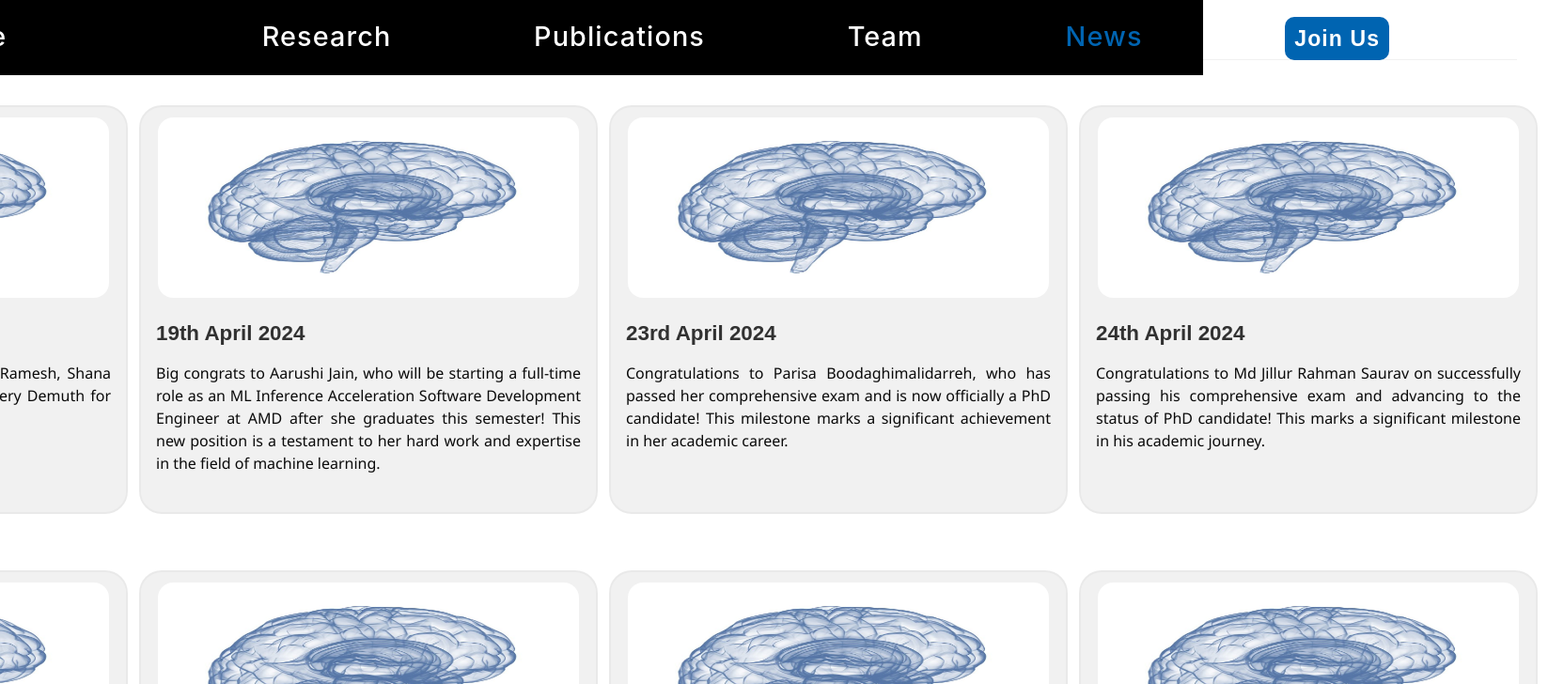
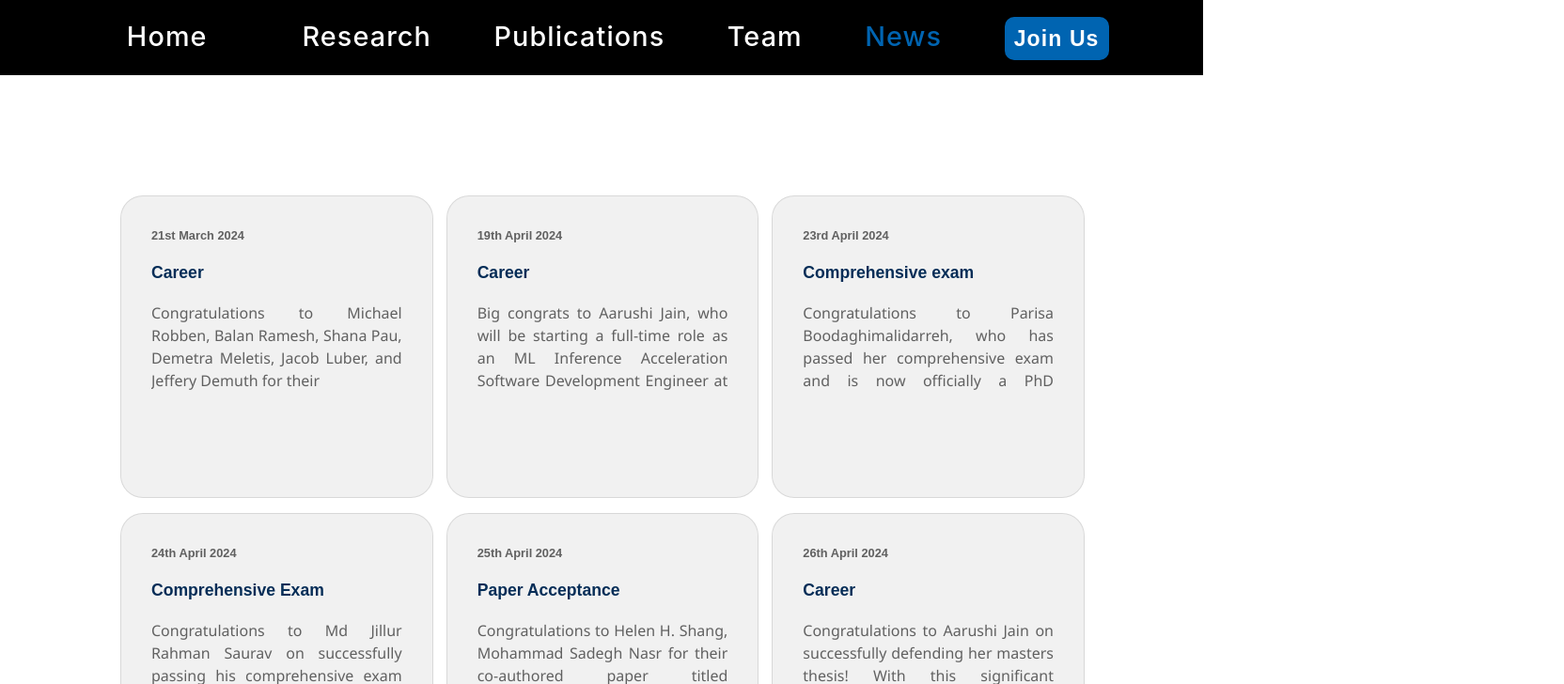
Before and after one commit to jaiprakash1824/luberlab.github.io, a React (Vite) app: page /news in a window 1280 px wide. Shown: the top 728 px of the page at 94% size, 1664 px wide, since content can reach past the window. Built offline with nearby package versions, Linux system fonts and the light colour scheme.

Commit message:
subtitle scroll animation, image adjustment

```diff
--- a/src/Components/News/NewCardMain.css
+++ b/src/Components/News/NewCardMain.css
@@ -1,7 +1,7 @@
 /* Main card styling */
 .news-card {
   width: 100%; /* Full width within grid cell */
-  height: 90%;
+  height: 20rem;
   text-align: center;
   display: flex; /* Flexbox for internal layout */
   flex-direction: column;
@@ -12,17 +12,19 @@
   transition: all 0.3s ease-in-out;
   margin: 0 auto;
   animation: fadeIn 1s ease-in-out;
-  border: 2px solid rgba(0, 0, 0, 0.03);
+  border: 1px solid rgba(0, 0, 0, 0.1);
 }
 
 .news-card-container {
-  display: grid; /* Use grid layout for the container */
-  grid-template-columns: repeat(
-    auto-fit,
-    minmax(300px, 1fr)
-  ); /* Responsive grid with flexible columns */
-  gap: 15px; /* Space between grid items */
-  padding: 20px; /* Padding around the container */
+  display: flex; /* Use grid layout for the container */
+  grid-template-rows: repeat(
+    3,
+    1fr
+  ) !important; /* Responsive grid with flexible columns */
+  gap: 20px; /* Space between grid items */
+  padding: 20px;
+  max-width: 1200px;
+  margin: 0 auto; /* Padding around the container */
 }
 
 /* Image hover effect */
@@ -32,22 +34,33 @@
 
 /* Image container styling */
 
+/* Headline styling */
+.news-card-headline {
+  font-size: 1.1rem;
+  font-weight: 700;
+  color: #052d57; /* Change this color based on your design */
+  text-align: left;
+  margin-bottom: 0.5rem;
+}
+
 .news-card-image {
   display: flex;
-  width: 60px; /* Adjust width */
+  width: 100%; /* Adjust width */
   height: 60px; /* Adjust height */
   justify-content: center;
-  margin: 10px auto;
+  margin: 10px;
   border-radius: 50%;
   padding: 10px;
   background: #d3e9f3; /* Outer circle color */
 }
 
 .card-image-style {
-  height: 12rem;
-  width: 28rem;
-  border-radius: 1rem; /* Adjust the value as needed */
+  height: auto;
+  width: auto;
+  border-radius: 10px; /* Adjust the value as needed */
   object-fit: fill;
+  max-width: 10px;
+  max-height: 50px;
 }
 
 /* Image styling */
@@ -72,7 +85,7 @@
   text-decoration: none;
   background-color: rgb(243, 246, 248);
   transform: translateY(-10px);
-  border-color: #1765cc; /* Change the border color on hover */
+  border-color: #1765cc;
   box-shadow: 0 0 15px rgba(23, 101, 204, 0.7);
 }
 
@@ -84,34 +97,48 @@
   color: #052d57;
   cursor: pointer;
   font-weight: bold;
+  text-decoration: underline;
   margin-left: 5px;
 }
 
 .read-more-link:hover {
   text-decoration: underline;
+  color: #007bff;
 }
 
 /* Inner card styling */
 .news-card-inner {
-  padding: 0.7rem 1rem 1rem 1rem;
-  display: grid;
-  height: 28rem; /* Use full height available */
+  padding: 1.5rem 2rem 1.5rem 2rem;
+  display: flex;
+  flex-direction: column;
+  align-items: baseline;
+  text-align: center;
+  max-height: 24rem; /* Use full height available */
   overflow: hidden;
   grid-template-rows: 1fr 2fr; /* Two-column grid layout inside the card */
-  gap: 1rem;
+  gap: 0.1rem;
+}
+
+.news-card-image-text {
+  display: flex;
+  align-items: center; /* Vertically align the image and text */
+  justify-content: center; /* Horizontally center the content */
+  gap: 10px; /* Space between the image and the text */
+  margin-bottom: 10px; /* Space below the image-text block */
 }
 
 /* Title styling */
 .news-card-title {
-  font-size: 1.4rem;
+  font-size: 0.8rem;
   text-transform: capitalize;
   font-weight: 600;
-  color: #313131;
+  color: rgba(0, 0, 0, 0.6);
   line-height: 1.3;
   text-align: left; /* Aligns text to the left */
   width: 100%; /* Ensures the title spans the full width of the container */
   margin-left: 0;
   margin-bottom: 1rem;
+  margin-top: 10px;
 }
 
 .news-card-title a {
@@ -126,9 +153,33 @@
 /* Subtitle styling */
 .news-card-subtitle {
   text-align: justify;
-  color: #0a0a0a;
+  color: rgba(0, 0, 0, 0.6);
   margin-top: 0.5rem; /* Existing margin for spacing */
   font-family: "Segoe UI", Roboto, Helvetica, Arial, sans-serif;
+  /* Adjust height based on your needs */
+  overflow: hidden;
+  overflow-y: auto;
+  max-height: 100px;
+  position: relative;
+  transition: max-height 0.3s ease-in-out;
+  white-space: normal;
+  text-overflow: ellipsis;
+  font-size: 1rem;
+  -ms-overflow-style: none; /* Internet Explorer and Edge */
+  scrollbar-width: none;
+}
+
+.news-card-subtitle.expanded {
+  max-height: none;
+}
+
+.news-card-subtitle::-webkit-scrollbar {
+  display: none; /* Chrome, Safari, and Opera */
+}
+
+.news-card-subtitle:hover {
+  max-height: none; /* Allows full content to be visible */
+  overflow: auto;
 }
 
 /* Role, advisor, and description styling */
@@ -145,11 +196,25 @@
 
 /* Description text styling with line clamp */
 .news-card-description {
-  display: grid;
+  display: -webkit-box;
+  /* Number of lines to display */
+  -webkit-box-orient: vertical;
   overflow: hidden;
   text-overflow: ellipsis;
-  max-height: calc(1.1rem * 5 + 0.35rem * 2);
-  color: #313131;
+}
+.news-card-description-wrapper {
+  position: relative;
+  max-height: 3rem; /* Example of truncation at 3 lines */
+  overflow: auto; /* Hide the overflow */
+  cursor: pointer; /* Change cursor to indicate hover action */
+  transition: max-height 0.3s ease-in-out, background-color 0.3s ease-in-out;
+}
+
+.news-card-description-wrapper:hover {
+  max-height: 10rem; /* Expand the height sufficiently to show full content */
+  overflow: visible; /* Reveal the content */
+  background-color: #f3f8f9; /* Optional: background change on hover */
+  z-index: 1; /* Make sure it stays above other content */
 }
 
 .news-card-description ul {
@@ -191,7 +256,7 @@
 
 /* Learn more link styling */
 .news-card-learn-more {
-  text-align: center;
+  text-align: left;
   margin-top: 15px;
 }
 
@@ -252,6 +317,7 @@
 .timeline-event {
   position: relative;
   margin-bottom: 50px;
+  will-change: opacity, transform;
 }
 
 .timeline-event:before {
--- a/src/Components/News/NewCardmain.jsx
+++ b/src/Components/News/NewCardmain.jsx
@@ -1,30 +1,11 @@
 import PropTypes from "prop-types";
 import React, { useState } from "react";
 import "./NewCardMain.css";
-const baseURL = import.meta.env.BASE_URL;
 
 const NewCardMain = ({ member }) => {
-  const [isExpanded, setIsExpanded] = useState(false);
-  const toggleReadMore = () => {
-    setIsExpanded(!isExpanded);
-  };
-  const maxLength = 275; // Maximum characters to display before truncating
-  const shouldTruncate = member.content.length > maxLength;
-  const displayedText = isExpanded
-    ? member.content
-    : member.content.slice(0, maxLength);
   return (
     <div className="news-card">
       <div className="news-card-inner">
-        <div className="new-card-image">
-          <img
-            src={baseURL + "assets/sample.jpg"}
-            className="card-image-style"
-            alt="Sample"
-          />
-        </div>
-        <div>
-          <div className="news-card-top">
         <div className="news-card-title">
           {member.link ? (
             <a href={member.link} className="link">
@@ -34,29 +15,21 @@ const NewCardMain = ({ member }) => {
             <span>{member.date}</span>
           )}
         </div>
-            <div className="news-card-subtitle">
-              {displayedText}
-              {shouldTruncate && !isExpanded && "..."}
-              {shouldTruncate && (
-                <span onClick={toggleReadMore} className="read-more-link">
-                  {isExpanded ? " Show Less" : " Read More"}
-                </span>
+
+        {/* New Title/Headline */}
+        {member.title && (
+          <div className="news-card-headline">{member.title}</div>
         )}
-            </div>
-          </div>
+
+        <div className="news-card-subtitle">{member.content}</div>
+
         {member.link && (
           <div className="news-card-learn-more">
-              <a
-                href={member.link}
-                className="link"
-                target="_blank"
-                style={{ color: "white" }}
-              >
+            <a href={member.link} className="link" target="_blank">
               Learn More <span className="arrow">→</span>
             </a>
           </div>
         )}
-        </div>
       </div>
     </div>
   );
@@ -65,6 +38,7 @@ const NewCardMain = ({ member }) => {
 NewCardMain.propTypes = {
   member: PropTypes.shape({
     date: PropTypes.string,
+    title: PropTypes.string, // New prop for title
     content: PropTypes.string.isRequired,
     link: PropTypes.string,
   }).isRequired,
--- a/src/Components/News/NewsCard.jsx
+++ b/src/Components/News/NewsCard.jsx
@@ -1,11 +1,13 @@
 import PropTypes from "prop-types";
 import "./NewsCard.css";
+import Title from "antd/es/skeleton/Title";
 
 const NewsCard = ({ member }) => {
   const { date, content, link } = member;
   return (
     <div className="news-card">
       <div className="news-date">{date}</div>
+      <div className="news-title">{Title}</div>
       <div className="news-content">{content}</div>
       <a href={link} className="news-link">
         Read more
@@ -17,6 +19,7 @@ const NewsCard = ({ member }) => {
 NewsCard.propTypes = {
   member: PropTypes.shape({
     date: PropTypes.string.isRequired,
+    title: PropTypes.string.isRequired,
     content: PropTypes.string.isRequired,
     link: PropTypes.string.isRequired,
   }).isRequired,
--- a/src/Components/News/NewsCardContext.jsx
+++ b/src/Components/News/NewsCardContext.jsx
@@ -16,6 +16,7 @@ export const NewsCardContext = ({ children }) => {
       complete: (results) => {
         const parsedData = results.data.map((item) => ({
           date: item.date, // Keep date as a string
+          title: item.title,
           content: item.content,
           link: item.link,
         }));
--- a/src/Components/News/NewsList.jsx
+++ b/src/Components/News/NewsList.jsx
@@ -27,6 +27,7 @@ NewsList.propTypes = {
   members: PropTypes.arrayOf(
     PropTypes.shape({
       date: PropTypes.string,
+      title: PropTypes.string,
       content: PropTypes.string.isRequired,
       link: PropTypes.string,
     })
--- a/src/Pages/Home/News/NewsCard.css
+++ b/src/Pages/Home/News/NewsCard.css
@@ -40,6 +40,24 @@
   }
 }
 
+@media (min-width: 1200px) {
+  .news-card-container {
+    grid-template-columns: repeat(3, 1fr) !important;
+  }
+}
+
+@media (max-width: 1199px) {
+  .news-card-container {
+    grid-template-columns: repeat(2, 1fr);
+  }
+}
+
+@media (max-width: 768px) {
+  .news-card-container {
+    grid-template-columns: 1fr;
+  }
+}
+
 @media (max-width: 768px) {
   .home-news-card {
     padding: 10px;
--- a/src/Pages/news/News.css
+++ b/src/Pages/news/News.css
@@ -4,8 +4,8 @@
 
 .cover-wrapper-news {
   display: grid;
-  grid-template-columns: repeat(4, 1fr);
-  padding: 2rem;
+  grid-template-columns: repeat(3, 1fr);
+  padding: 8rem;
   gap: 1rem;
 }
 
```
Also changed, not shown: public/news.csv. Lines whose indentation alone changed are shown as unchanged.
